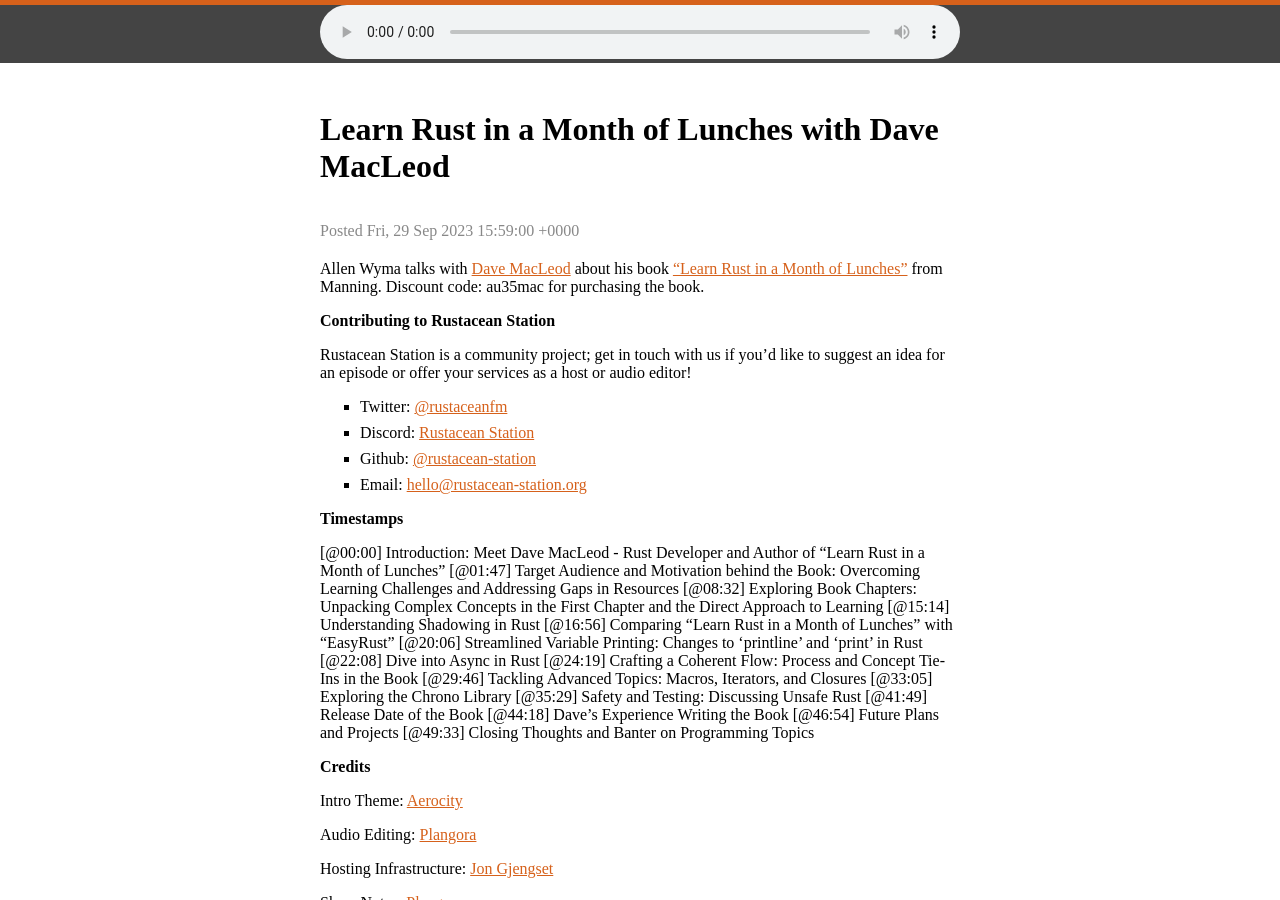
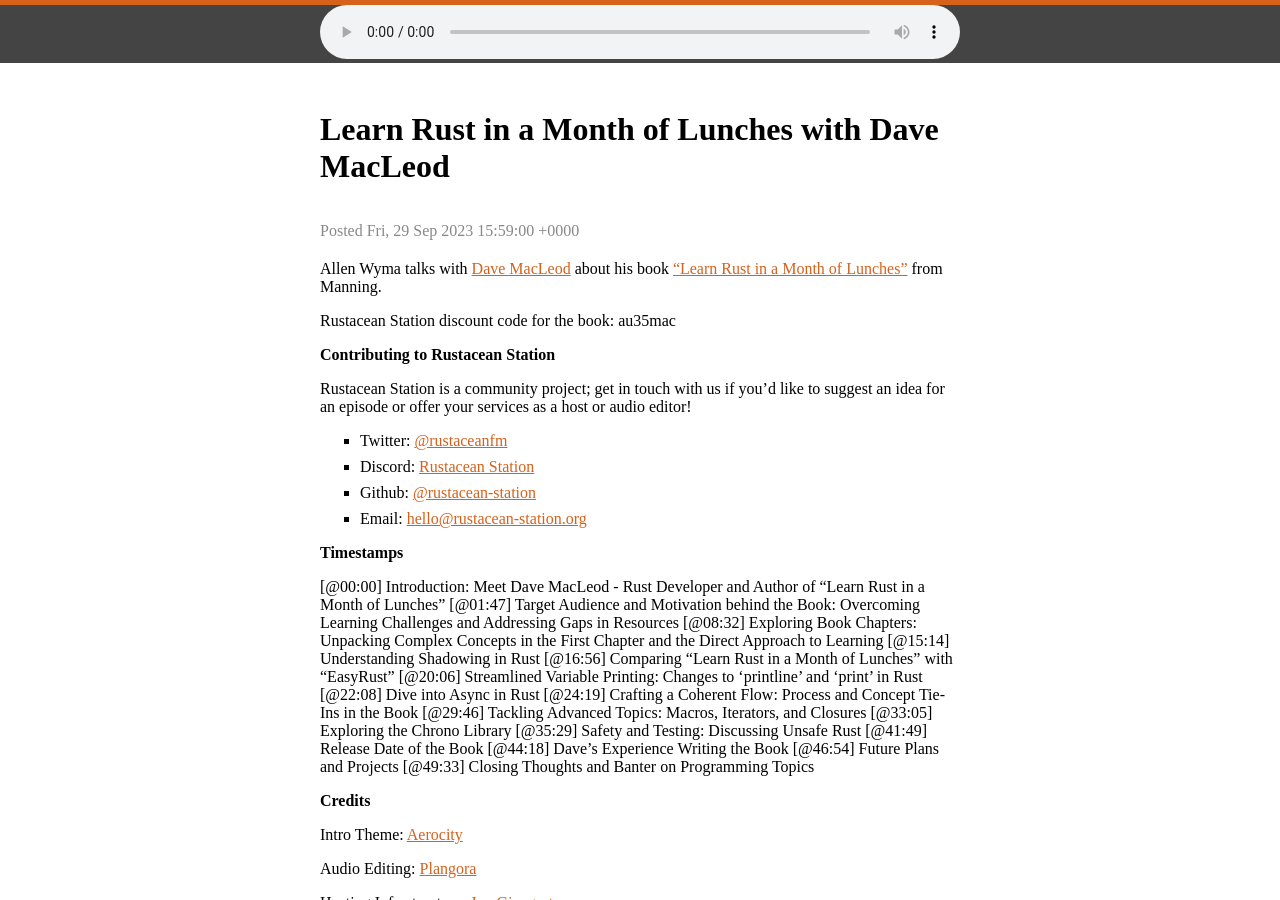
Before and after one commit to rustacean-station/rustacean-station.org, a Jekyll site: the page built from _episodes/interviews/2023-09-29-dave-macleod.md, in a window 1280 px wide and 900 px high, scrolled down 440 px. Built offline with Jekyll 4.4.1, drawn with Linux system fonts in a browser that asks for light colours.

Commit message:
Update _episodes/interviews/2023-09-29-dave-macleod.md
Co-authored-by: Jon Gjengset <jon@thesquareplanet.com>

```diff
--- a/_episodes/interviews/2023-09-29-dave-macleod.md
+++ b/_episodes/interviews/2023-09-29-dave-macleod.md
@@ -7,7 +7,9 @@
 #reddit: (leave blank on initial publish, amend with link and uncomment this line after Reddit thread has been posted)
 ---
 
-Allen Wyma talks with [Dave MacLeod](https://github.com/Dhghomon) about his book ["Learn Rust in a Month of Lunches"](http://mng.bz/OxOO) from Manning. Discount code:   au35mac for purchasing the book.
+Allen Wyma talks with [Dave MacLeod](https://github.com/Dhghomon) about his book ["Learn Rust in a Month of Lunches"](http://mng.bz/OxOO) from Manning.
+
+Rustacean Station discount code for the book: au35mac
 
 ## Contributing to Rustacean Station
 
```
